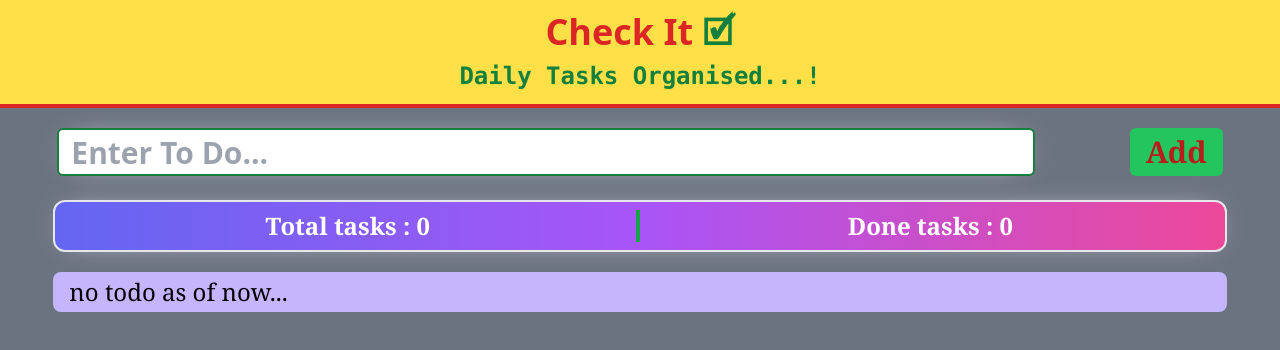
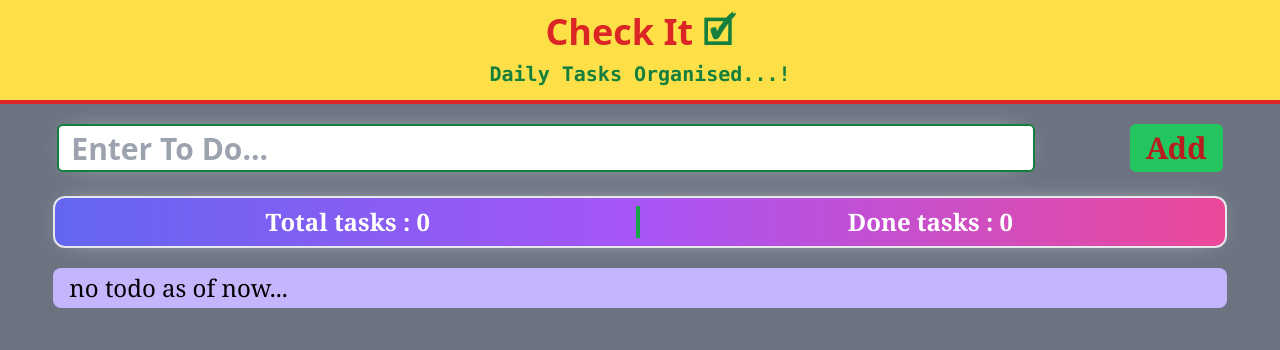
Before and after one commit to pandey2app/simpleToDoappReact, a React (Create React App) app: page / in a window 1280 px wide. Shown: the top 350 px of the page. Built offline with nearby package versions, Linux system fonts and the light colour scheme.

Commit message:
fixed slogan font

```diff
--- a/src/components/Header.jsx
+++ b/src/components/Header.jsx
@@ -4,7 +4,7 @@ export default function Header() {
   return (
     <div className='w-full border-b-4 border-red-600 text-center mb-4 p-3 bg-yellow-300'>
         <h1 className='text-4xl font-extrabold font-sherif text-red-600'>Check It <span className='text-green-700'>&#x1F5F9;</span></h1>
-        <p className='mt-2 text-2xl font-mono font-bold text-green-700'>Daily Tasks Organised...!</p>
+        <p className='mt-2 text-xl min-md:text-2xl font-mono font-bold text-green-700'>Daily Tasks Organised...!</p>
 
     </div>
   )
```
